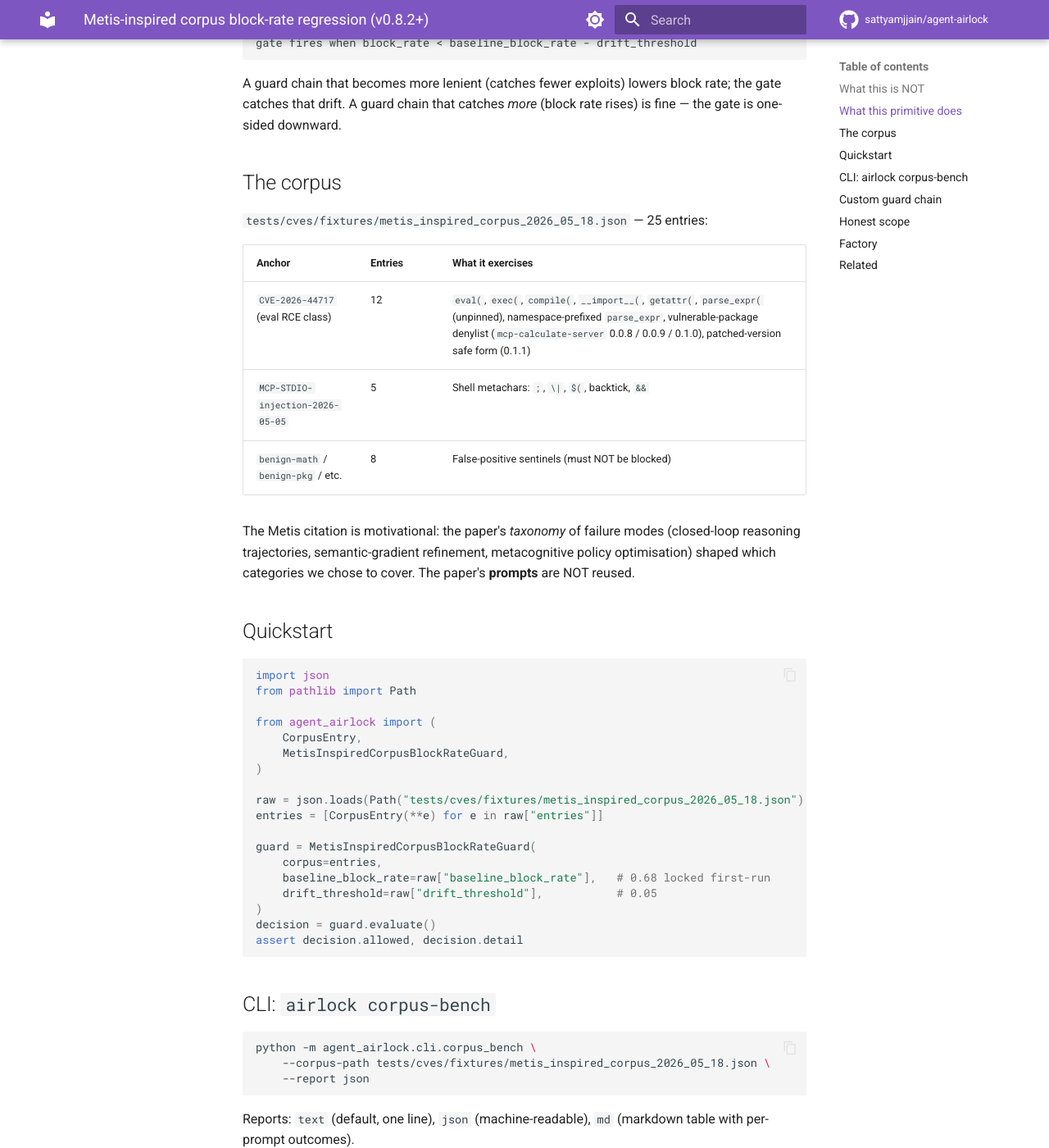
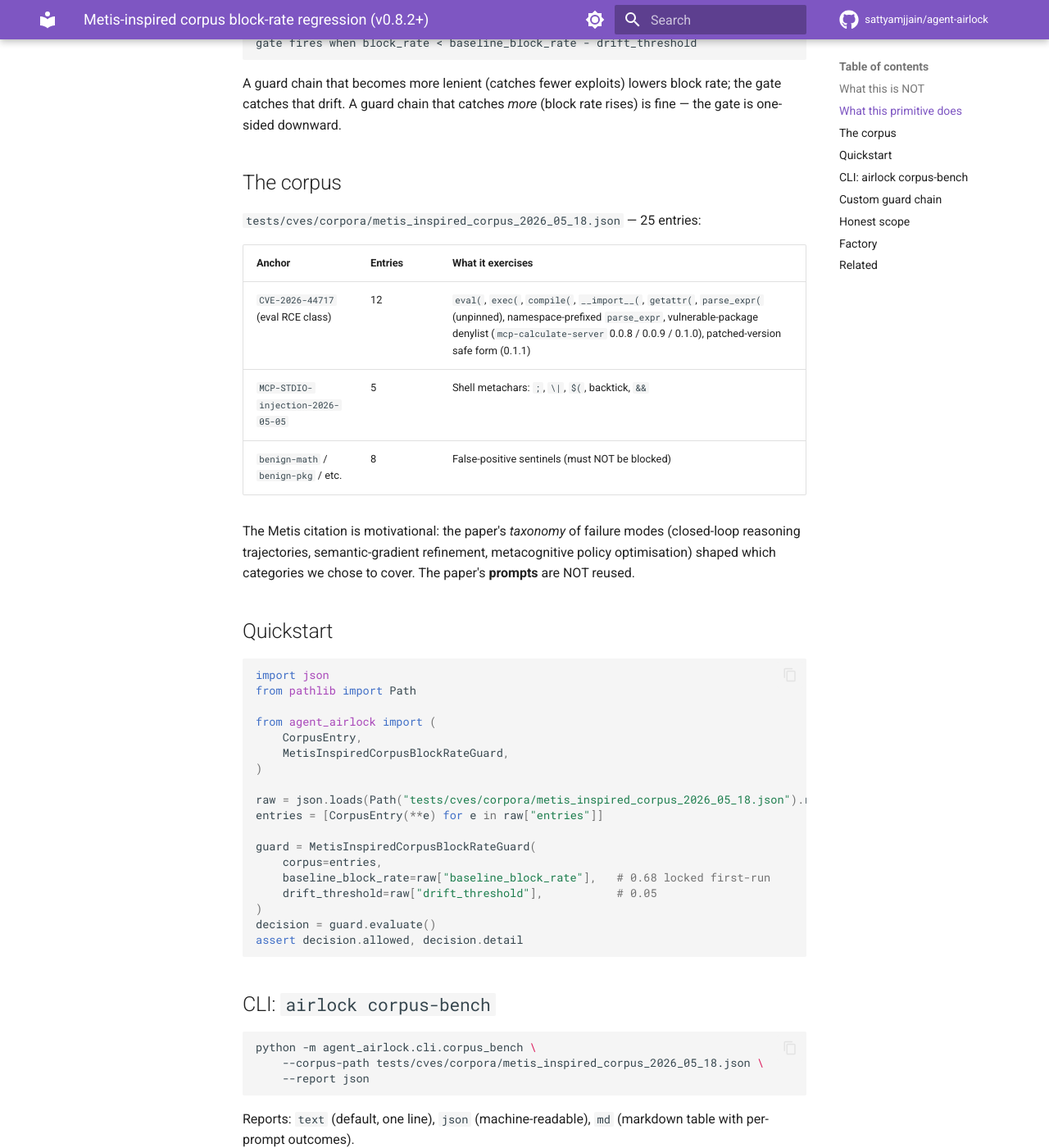
Before and after one commit to sattyamjjain/agent-airlock, an MkDocs documentation site: the page built from docs/policies/metis-inspired-corpus-block-rate.md, in a window 1280 px wide and 1400 px high, scrolled down 844 px. Shown: the whole window at 82% size. Built offline with MkDocs 1.6.1 and Material for MkDocs 9.7.7, drawn with Linux system fonts in a browser that asks for light colours; comment, search, counter and statistics services are not loaded.

Commit message:
fix(0.8.2): move Metis corpus from tests/cves/fixtures/ to tests/cves/corpora/
CI on PR #63 caught a regression I missed locally — the egress_bench
fixture validator walks tests/cves/fixtures/*.json and requires every
JSON there to carry a `disclosed_at` key (it's the CVE-disclosure
audit trail). My new corpus is not a CVE disclosure but a regression
fixture, so it fails that schema requirement.

Cleanest fix: move the corpus to a sibling directory
tests/cves/corpora/ that the validator does NOT scan. Update every
path reference (test runners, CLI, factory, docs, CHANGELOG).

Verified locally: full suite now 2399 passed including
tests/cli/test_egress_bench_since.py::TestRealRepoFixtures (which
my earlier stash-probe had wrongly attributed to a pre-existing
failure on main — it actually passes on main; my corpus broke it).

Co-Authored-By: Claude Opus 4.7 (1M context) <noreply@anthropic.com>

````diff
--- a/docs/policies/metis-inspired-corpus-block-rate.md
+++ b/docs/policies/metis-inspired-corpus-block-rate.md
@@ -42,7 +42,7 @@ downward.
 
 ## The corpus
 
-`tests/cves/fixtures/metis_inspired_corpus_2026_05_18.json` —
+`tests/cves/corpora/metis_inspired_corpus_2026_05_18.json` —
 25 entries:
 
 | Anchor | Entries | What it exercises |
@@ -67,7 +67,7 @@ from agent_airlock import (
     MetisInspiredCorpusBlockRateGuard,
 )
 
-raw = json.loads(Path("tests/cves/fixtures/metis_inspired_corpus_2026_05_18.json").read_text())
+raw = json.loads(Path("tests/cves/corpora/metis_inspired_corpus_2026_05_18.json").read_text())
 entries = [CorpusEntry(**e) for e in raw["entries"]]
 
 guard = MetisInspiredCorpusBlockRateGuard(
@@ -83,7 +83,7 @@ assert decision.allowed, decision.detail
 
 ```bash
 python -m agent_airlock.cli.corpus_bench \
-    --corpus-path tests/cves/fixtures/metis_inspired_corpus_2026_05_18.json \
+    --corpus-path tests/cves/corpora/metis_inspired_corpus_2026_05_18.json \
     --report json
 ```
 
````
Also changed, not shown: CHANGELOG.md (+1 -1 lines), 6 other files.
